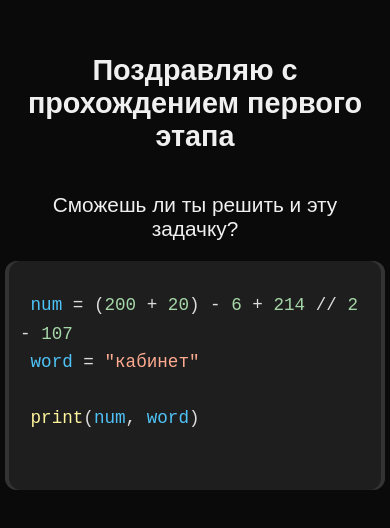
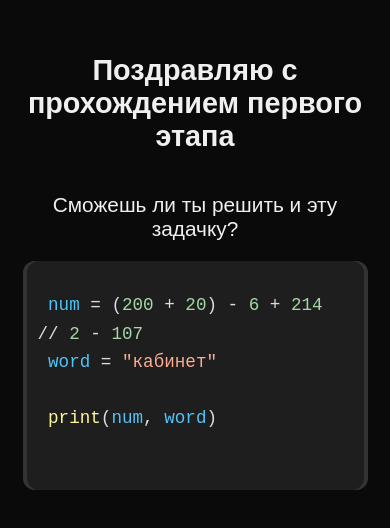
Before and after one commit to Sain13/quest2, a plain HTML site: page 102quest№2.html in a window 390 px wide. Shown: the part 150-678 px from the top of the page. Drawn offline with Linux system fonts and the light colour scheme.

Commit message:
Update style2.css

```diff
--- a/style2.css
+++ b/style2.css
@@ -118,6 +118,8 @@ h1 {
   }
 
   .code-container {
+    width: 90%;
+  max-width: 350px;
     padding: 15px;
     margin-bottom: 30px;
   }
```
